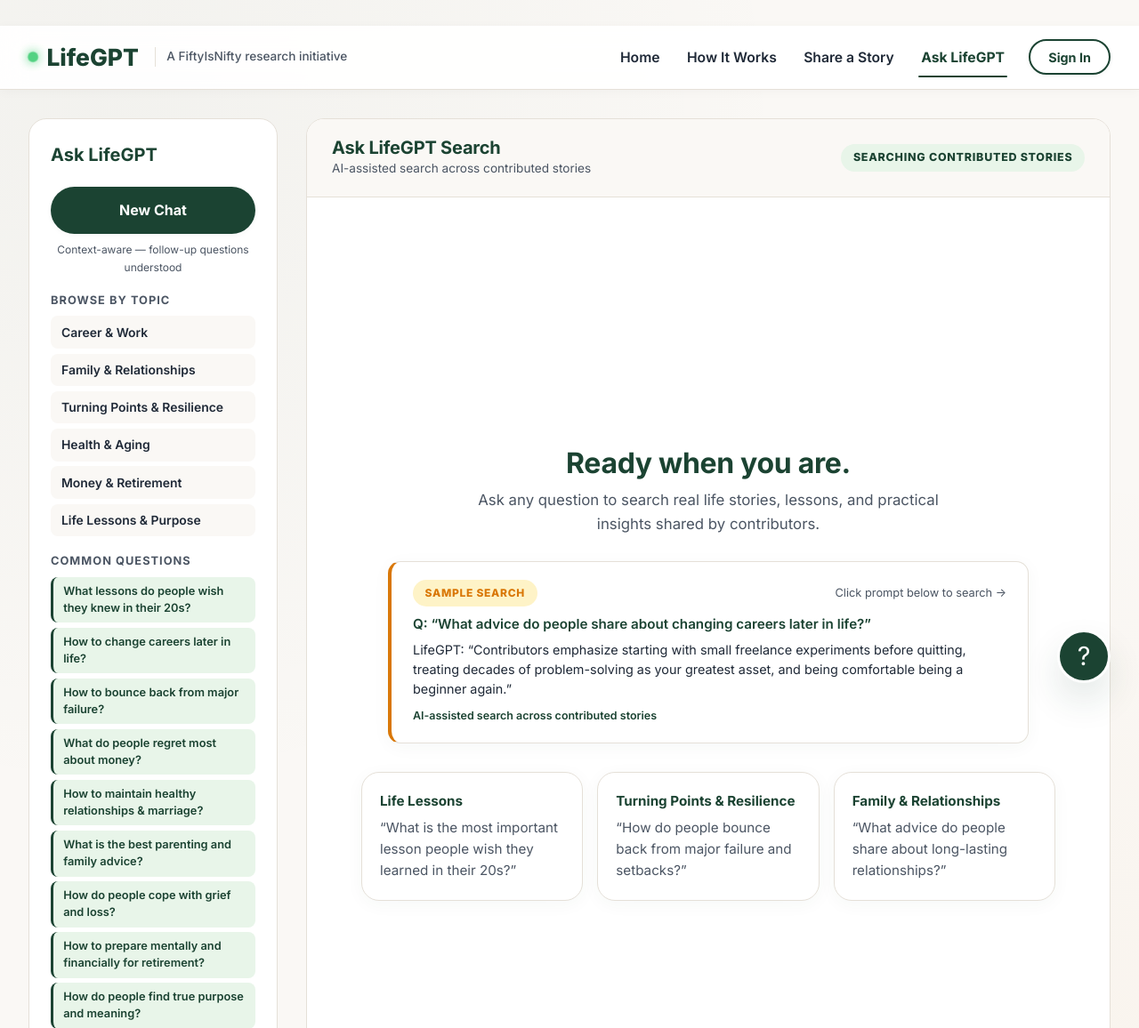
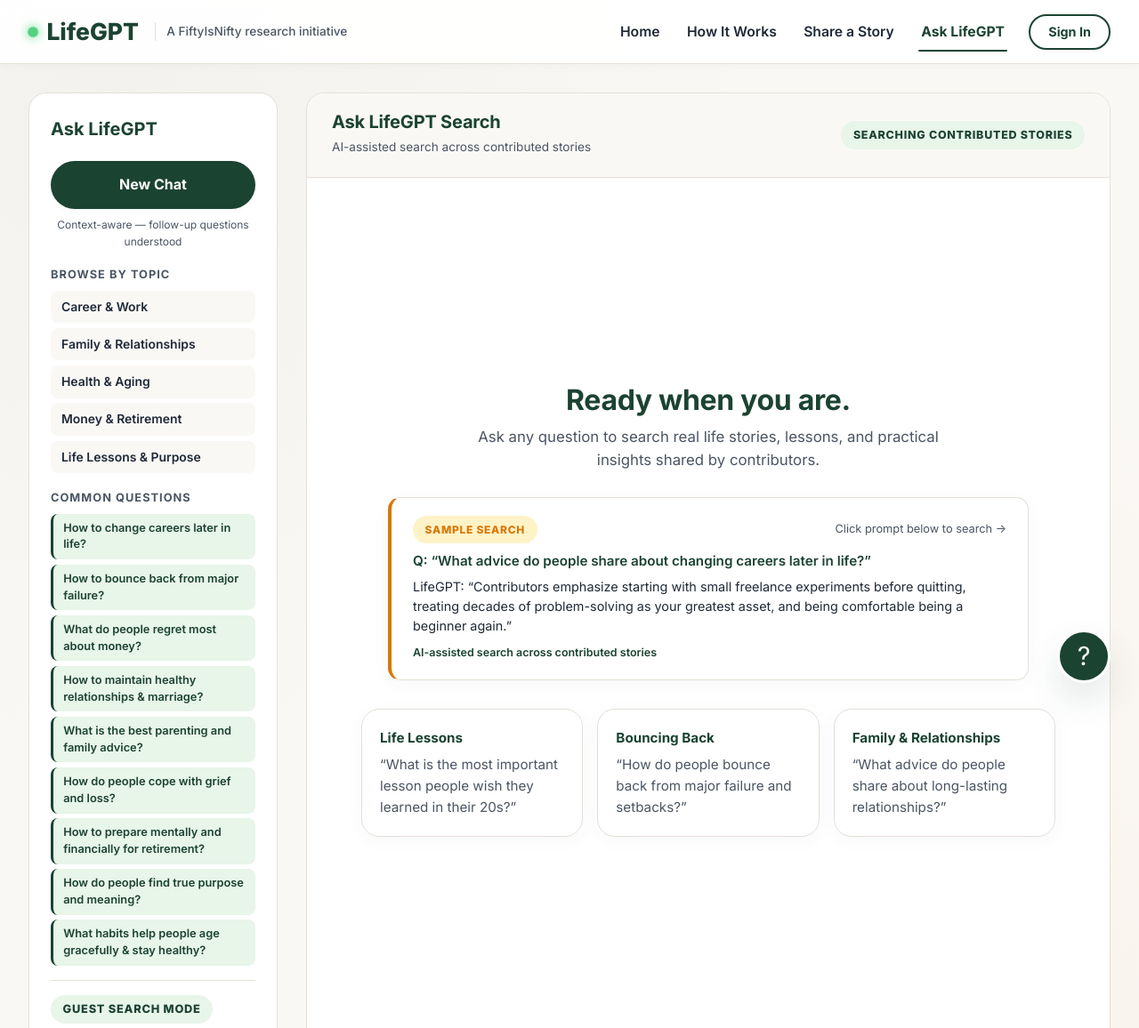
Before and after one commit to Vedika-Prashant-Chandratre/lifegpt, a PHP site: page /lifegpt/ask/index.php in a window 1280 px wide. Shown: the top 1156 px of the page at 89% size. Run offline with PHP 8.4, Linux system fonts and the light colour scheme.

Commit message:
remove: q1 (lessons in 20s) and Turning Points topic from sidebar

```diff
--- a/ask/index.php
+++ b/ask/index.php
@@ -142,9 +142,7 @@
                     <a href="javascript:void(0)" class="topic-q-link" data-question="What have people learned about maintaining healthy marriages, family bonds, and lasting friendships?" onclick="window.askQuestion(this.getAttribute('data-question'))" style="font-size: 0.87rem; padding: 0.45rem 0.75rem; background: var(--color-bg-base); border-radius: var(--radius-sm); color: var(--color-text-main); text-decoration: none; cursor: pointer;">
                         <?php echo $t['topic_family']; ?>
                     </a>
-                    <a href="javascript:void(0)" class="topic-q-link" data-question="How do people successfully navigate major life turning points, overcome adversity, and adapt to change?" onclick="window.askQuestion(this.getAttribute('data-question'))" style="font-size: 0.87rem; padding: 0.45rem 0.75rem; background: var(--color-bg-base); border-radius: var(--radius-sm); color: var(--color-text-main); text-decoration: none; cursor: pointer;">
-                        <?php echo $t['topic_turning']; ?>
-                    </a>
+
                     <a href="javascript:void(0)" class="topic-q-link" data-question="What wisdom do older adults share about staying healthy, active, and mentally resilient as they age?" onclick="window.askQuestion(this.getAttribute('data-question'))" style="font-size: 0.87rem; padding: 0.45rem 0.75rem; background: var(--color-bg-base); border-radius: var(--radius-sm); color: var(--color-text-main); text-decoration: none; cursor: pointer;">
                         <?php echo $t['topic_health']; ?>
                     </a>
@@ -172,7 +170,6 @@
                         [$t['q7'], $t['q7_full']],
                         [$t['q8'], $t['q8_full']],
                         [$t['q9'], $t['q9_full']],
-                        [$t['q10'], $t['q10_full']],
                     ];
                     foreach ($commonQs as $q):
                     ?>
@@ -270,7 +267,7 @@
                         </div>
 
                         <div class="card card-hover" data-question="What stories and practical lessons do people share about recovering from career failure, financial collapse, or setbacks?" onclick="window.askQuestion(this.getAttribute('data-question'))" style="cursor: pointer; text-align: left; padding: 1.25rem;">
-                            <strong style="font-size: 0.95rem; color: var(--color-primary); display: block; margin-bottom: 0.35rem;">Turning Points &amp; Resilience</strong>
+                            <strong style="font-size: 0.95rem; color: var(--color-primary); display: block; margin-bottom: 0.35rem;">Bouncing Back</strong>
                             <p class="text-sm" style="margin-bottom: 0;">&ldquo;How do people bounce back from major failure and setbacks?&rdquo;</p>
                         </div>
 
--- a/includes/i18n.php
+++ b/includes/i18n.php
@@ -18,7 +18,6 @@
             'ask_topics' => 'Browse by Topic', 'ask_common_q' => 'Common Questions',
             'topic_career' => 'Career &amp; Work',
             'topic_family' => 'Family &amp; Relationships',
-            'topic_turning' => 'Turning Points &amp; Resilience',
             'topic_health' => 'Health &amp; Aging',
             'topic_money' => 'Money &amp; Retirement',
             'topic_purpose' => 'Life Lessons &amp; Purpose',
@@ -29,28 +28,26 @@
             'no_account' => 'No account or login required.', 'return_home' => '&larr; Return to Homepage',
 
             // Demo Questions (Derived from high-grounding RAG knowledge chunks)
-            'q1' => 'What lessons do people wish they knew in their 20s?',
-            'q2' => 'How to change careers later in life?',
-            'q3' => 'How to bounce back from major failure?',
-            'q4' => 'What do people regret most about money?',
-            'q5' => 'How to maintain healthy relationships & marriage?',
-            'q6' => 'What is the best parenting and family advice?',
-            'q7' => 'How do people cope with grief and loss?',
-            'q8' => 'How to prepare mentally and financially for retirement?',
-            'q9' => 'How do people find true purpose and meaning?',
-            'q10' => 'What habits help people age gracefully & stay healthy?',
+            'q1' => 'How to change careers later in life?',
+            'q2' => 'How to bounce back from major failure?',
+            'q3' => 'What do people regret most about money?',
+            'q4' => 'How to maintain healthy relationships & marriage?',
+            'q5' => 'What is the best parenting and family advice?',
+            'q6' => 'How do people cope with grief and loss?',
+            'q7' => 'How to prepare mentally and financially for retirement?',
+            'q8' => 'How do people find true purpose and meaning?',
+            'q9' => 'What habits help people age gracefully & stay healthy?',
 
             // Full Queries sent to RAG pipeline on click
-            'q1_full' => 'What is the most important life lesson older adults wish they had learned earlier in their twenties?',
-            'q2_full' => 'What practical guidance do people share about changing careers, switching industries, or starting anew after 40?',
-            'q3_full' => 'What stories and practical lessons do people share about recovering from career failure, financial collapse, or setbacks?',
-            'q4_full' => 'What are the biggest financial regrets people have, and what money habits do they recommend for long-term security?',
-            'q5_full' => 'What advice do people share about maintaining healthy relationships, marriages, and resolving conflicts over the years?',
-            'q6_full' => 'What wisdom and practical advice do experienced parents share about raising children and supporting family?',
-            'q7_full' => 'What wisdom helps people navigate grief, bereavement, and finding strength after losing someone close?',
-            'q8_full' => 'What advice do retirees give about transitioning into retirement, managing money, and staying active and fulfilled?',
-            'q9_full' => 'How did experienced contributors find purpose, fulfillment, and peace of mind as they grew older?',
-            'q10_full' => 'What daily habits, lifestyle choices, and mindset shifts do older adults recommend for physical wellness and healthy aging?',
+            'q1_full' => 'What practical guidance do people share about changing careers, switching industries, or starting anew after 40?',
+            'q2_full' => 'What stories and practical lessons do people share about recovering from career failure, financial collapse, or setbacks?',
+            'q3_full' => 'What are the biggest financial regrets people have, and what money habits do they recommend for long-term security?',
+            'q4_full' => 'What advice do people share about maintaining healthy relationships, marriages, and resolving conflicts over the years?',
+            'q5_full' => 'What wisdom and practical advice do experienced parents share about raising children and supporting family?',
+            'q6_full' => 'What wisdom helps people navigate grief, bereavement, and finding strength after losing someone close?',
+            'q7_full' => 'What advice do retirees give about transitioning into retirement, managing money, and staying active and fulfilled?',
+            'q8_full' => 'How did experienced contributors find purpose, fulfillment, and peace of mind as they grew older?',
+            'q9_full' => 'What daily habits, lifestyle choices, and mindset shifts do older adults recommend for physical wellness and healthy aging?',
         ],
     ];
     return $strings['en'];
```
